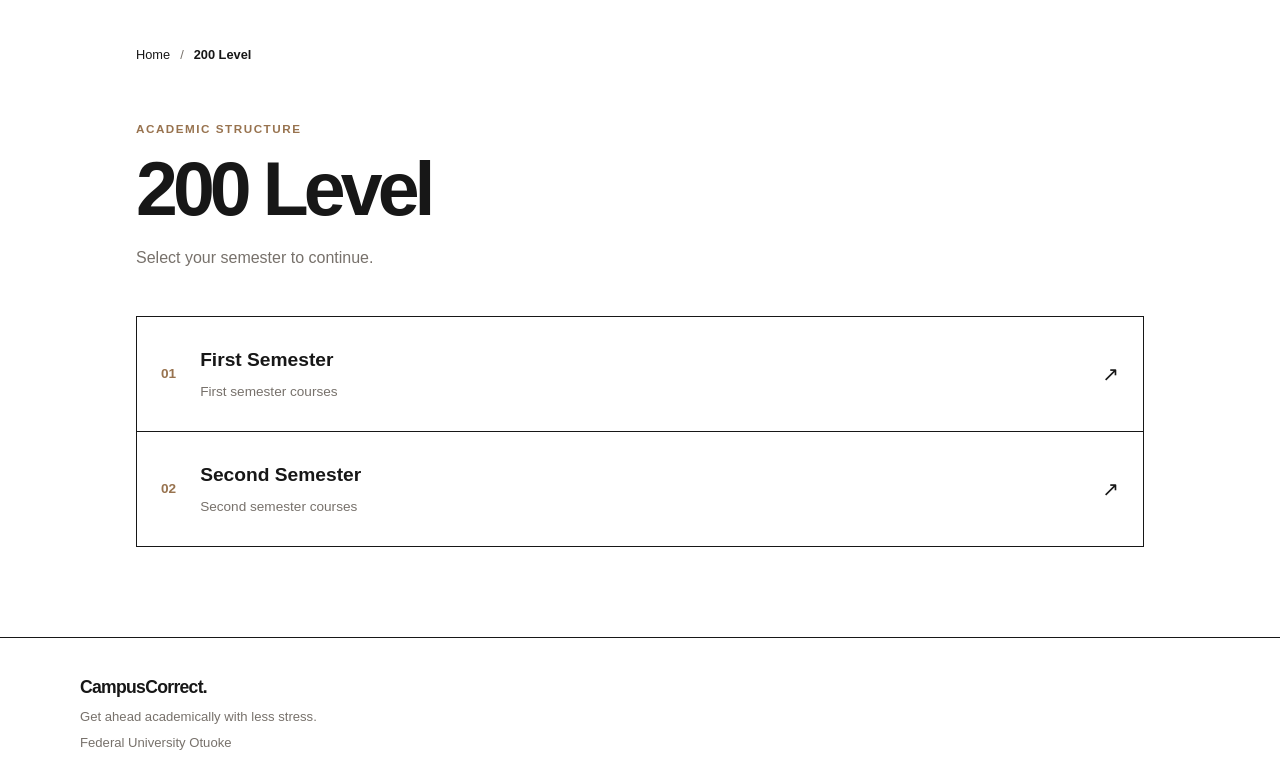
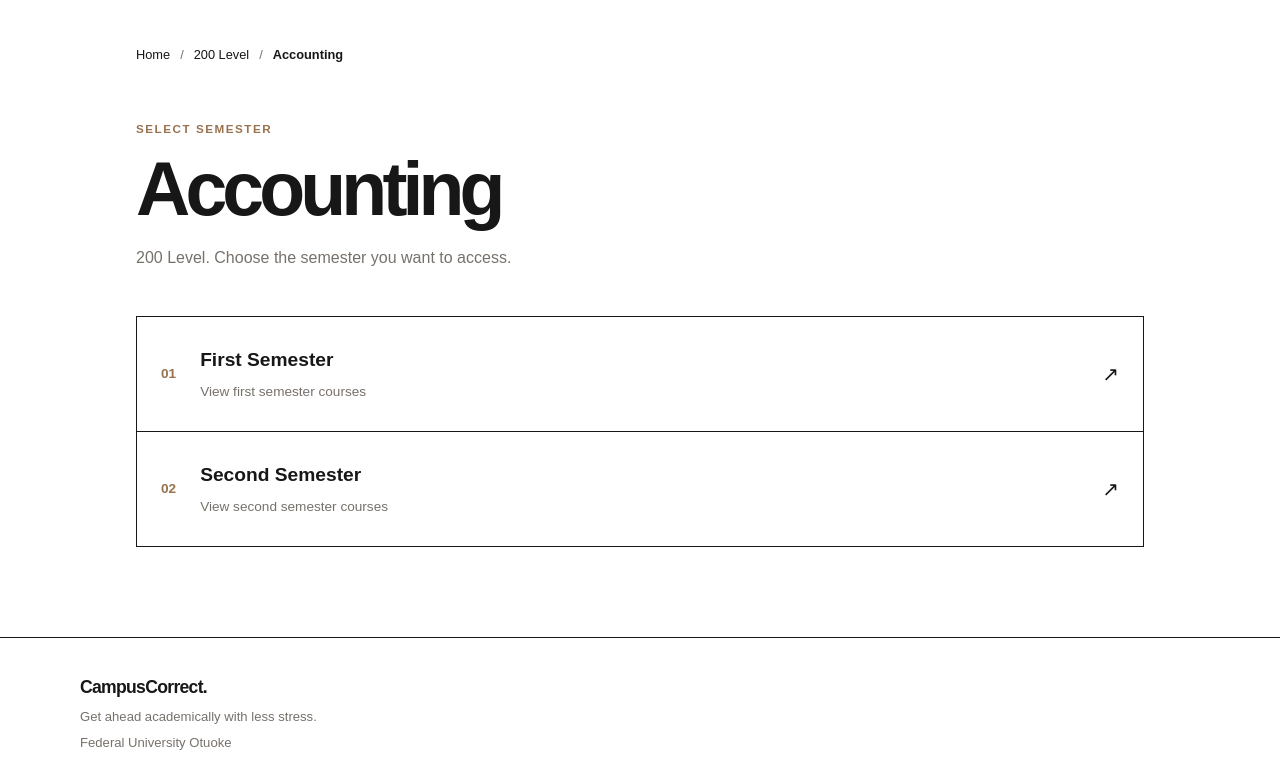
Before and after one commit to AgainBuilds/CampusCorrect, a FastAPI app: page /level/200/programme/4 in a window 1280 px wide. Shown: the part 78-836 px from the top of the page. Run offline with FastAPI, Linux system fonts and the light colour scheme.

Commit message:
Update semester.html

```diff
--- a/app/templates/semester.html
+++ b/app/templates/semester.html
@@ -1,7 +1,7 @@
 
 {% extends "base.html" %}
 
-{% block title %}{{ level }} Level — CampusCorrect{% endblock %}
+{% block title %}{{ programme.name }} — {{ level }} Level — CampusCorrect{% endblock %}
 
 {% block content %}
 
@@ -10,41 +10,47 @@
     <div class="breadcrumb">
         <a href="/">Home</a>
         <span>/</span>
-        <strong>{{ level }} Level</strong>
+        <a href="/level/{{ level }}">{{ level }} Level</a>
+        <span>/</span>
+        <strong>{{ programme.name }}</strong>
     </div>
 
-    <p class="eyebrow">ACADEMIC STRUCTURE</p>
+    <p class="eyebrow">SELECT SEMESTER</p>
 
-    <h1>{{ level }} Level</h1>
+    <h1>{{ programme.name }}</h1>
 
     <p class="academic-description">
-        Select your semester to continue.
+        {{ level }} Level. Choose the semester you want to access.
     </p>
 
     <div class="academic-list">
 
-        <a href="/level/{{ level }}/semester/1"
-           class="academic-row">
+        <a
+            href="/level/{{ level }}/programme/{{ programme.id }}/semester/1"
+            class="academic-row"
+        >
 
             <span class="academic-index">01</span>
 
             <div>
                 <h2>First Semester</h2>
-                <p>First semester courses</p>
+                <p>View first semester courses</p>
             </div>
 
             <span class="academic-arrow">↗</span>
 
         </a>
 
-        <a href="/level/{{ level }}/semester/2"
-           class="academic-row">
+        <a
+            href="/level/{{ level }}/programme/{{ programme.id }}/semester/2"
+            class="academic-row"
+        >
 
             <span class="academic-index">02</span>
 
             <div>
                 <h2>Second Semester</h2>
-                <p>Second semester courses</p>
+                <p>View second semester courses</p>
             </div>
 
             <span class="academic-arrow">↗</span>
```
